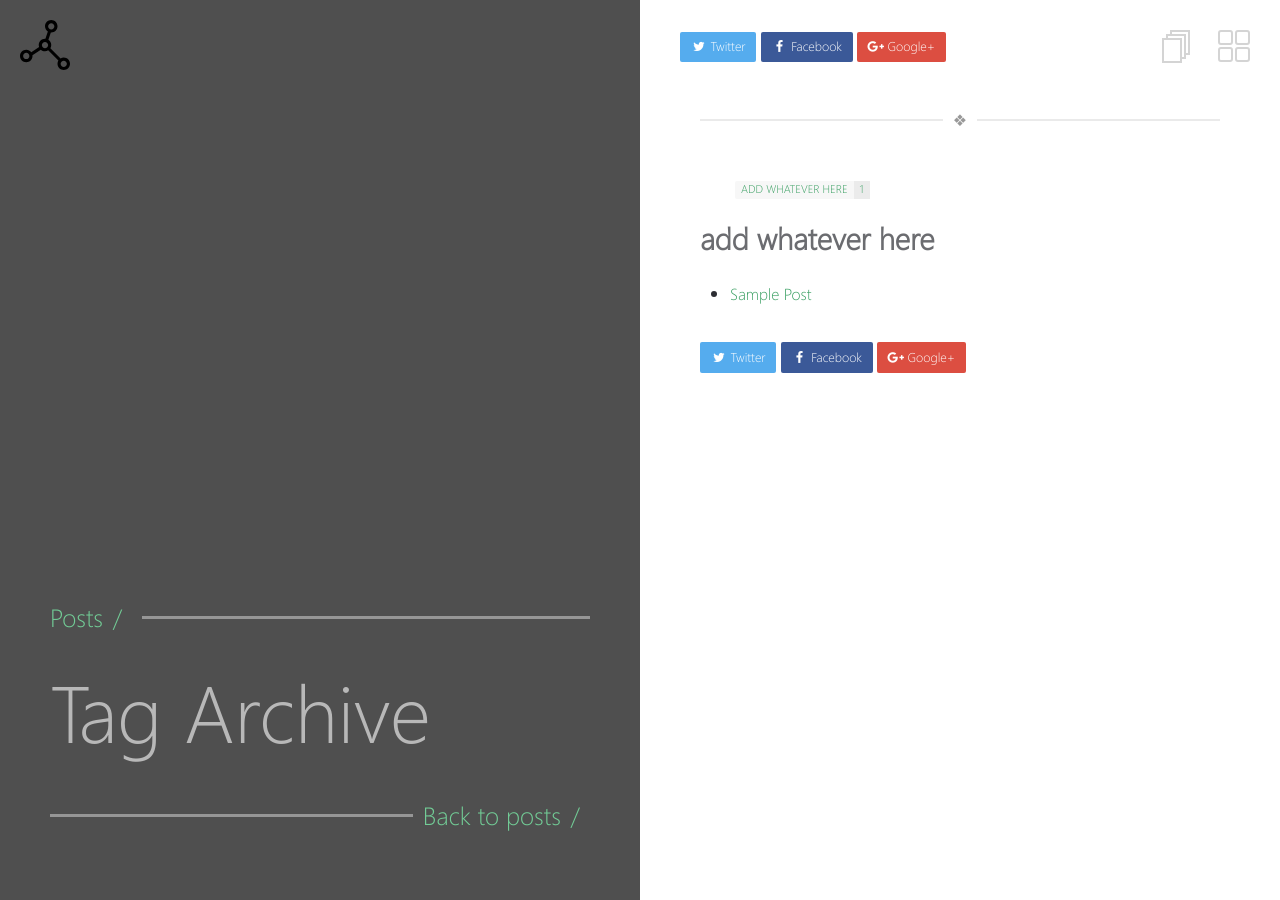
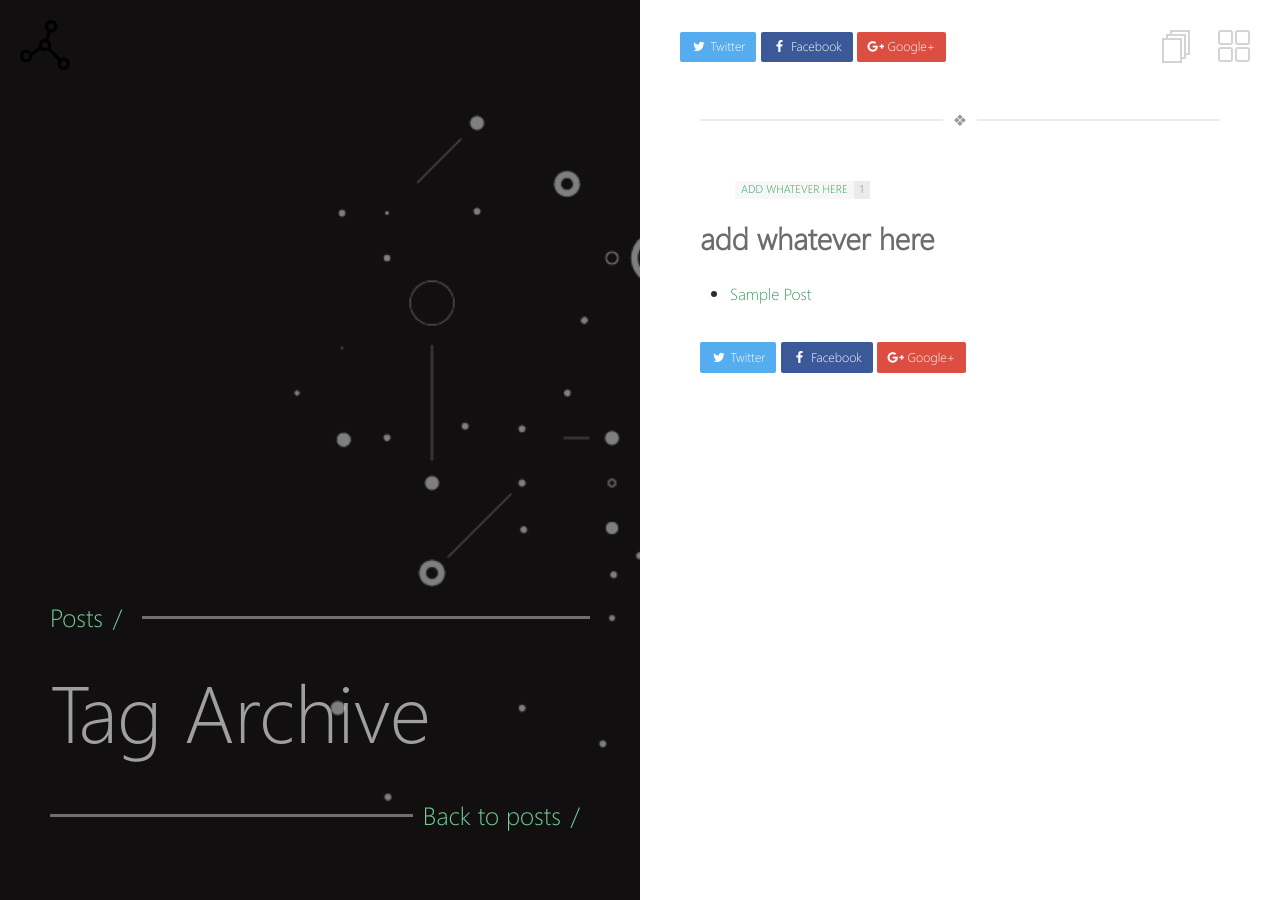
Before and after one commit to pbgrillo/FES, a Jekyll site: the page built from _pages/tags.md, in a window 1280 px wide. Built offline with Jekyll 4.4.1, drawn with Linux system fonts in a browser that asks for light colours.

Commit message:
Update _config.yml

```diff
--- a/_config.yml
+++ b/_config.yml
@@ -9,7 +9,7 @@
 background:
   homepage: images/g3.gif                           # this image will be shown on homepage's left block
   post-list: images/g4.gif             # this image will be shown on post list page
-  default-post: images/g4.gif   # this image will be shown when post's front matter doesn't specify any image
+  default-post: images/loop.gif   # this image will be shown when post's front matter doesn't specify any image
 
 # Jekyll
 permalink:          /:title/
```
